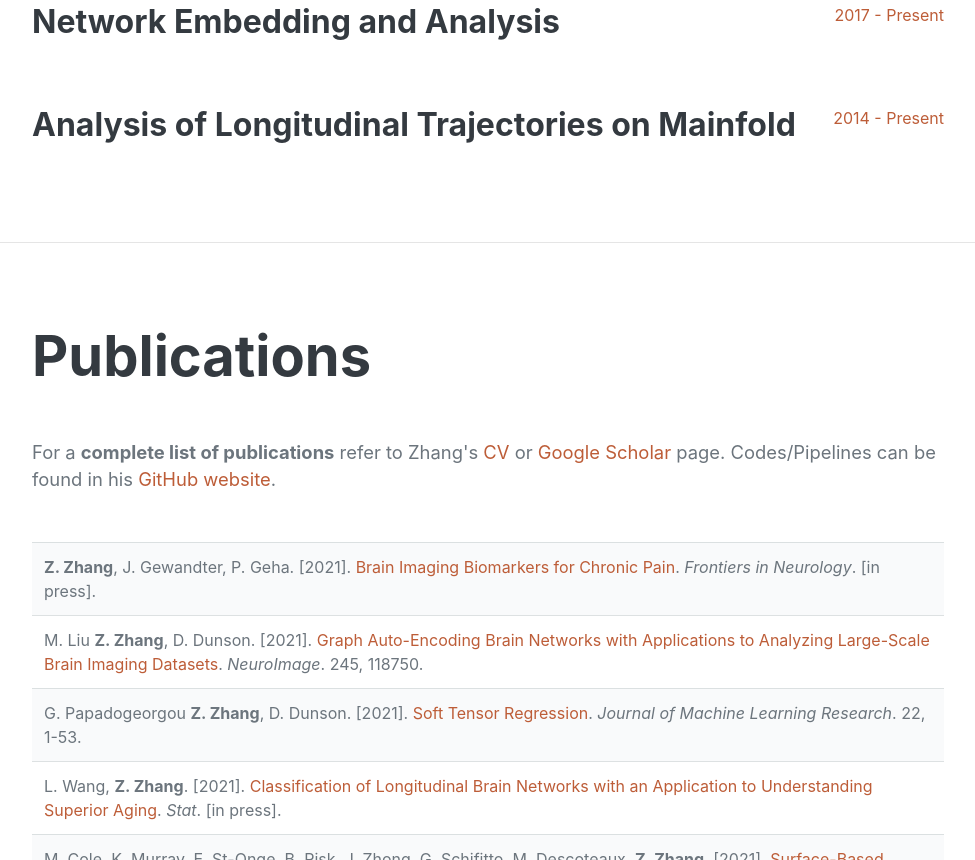
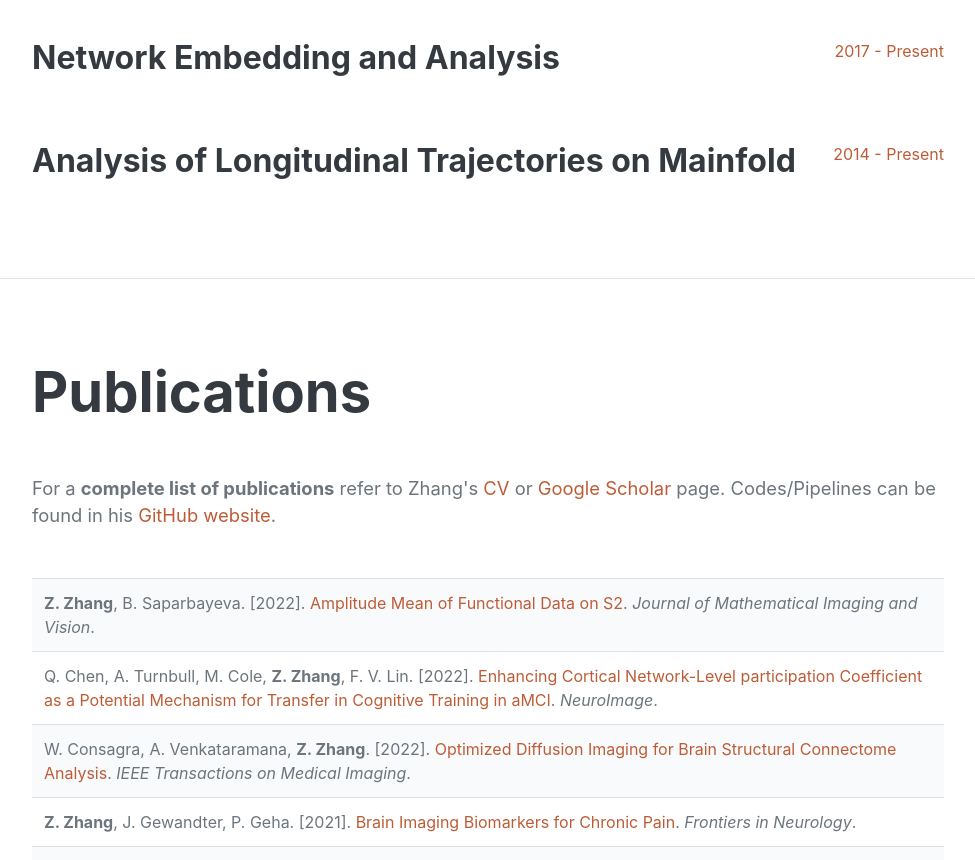
Before and after one commit to zhengwu/zhengwu.github.io, a plain HTML site: page index.html in a window 1280 px wide. Shown: the part 1940-2800 px from the top of the page, without its empty margins (288-1263 px from the left). Drawn offline with nearby package versions, Linux system fonts and the light colour scheme; some icons are missing; a web font is replaced by a local one.

Commit message:
update publications

```diff
--- a/index.html
+++ b/index.html
@@ -56,7 +56,7 @@
                         <a class="social-icon" href="zhengwu-cv.pdf"><i class="ai ai-cv"></i></a>
 
                          <p class="subheading mb-5"><subblack>Research Interests:</subblack> <subsmall>Brain Connectomics, Imaging Genetics, Shape  and  Functional Data Analysis, Computational Neuroscience, Bayesian Statistics, Machine Learning</subsmall></p>
-                         <p class="text-primary"><strong>Potential students:</strong> <subsmall>I'm looking for self-motivated students with strong computing skills to work with me in Machine Learning, Brain Network Analysis, and Computational Neuroscience. </subsmall></p>
+                         <p class="text-primary"><strong>Potential students:</strong> <subsmall>I'm looking for self-motivated graduate students with strong computing skills to work with me in Machine Learning, Brain Network Analysis, and Computational Neuroscience. </subsmall></p>
                     </div>
                     </div>
                     <h1 class="mb-1">
@@ -119,7 +119,17 @@
 
                 <table class="table-bordered">
                 <tr>
-                    <td> <strong> Z. Zhang</strong>, J. Gewandter, P. Geha. [2021]. <a href="https://www.frontiersin.org/articles/10.3389/fneur.2021.734821/full" target="_blank">Brain Imaging Biomarkers for Chronic Pain</a>. <i>Frontiers in Neurology</i>. [in press].</td>
+                    <td> <strong> Z. Zhang</strong>, B. Saparbayeva. [2022]. <a href="" target="_blank">Amplitude Mean of Functional Data on S2</a>. <i>Journal of Mathematical Imaging and Vision</i>.</td>
+                </tr>
+                <tr>
+                    <td> Q. Chen, A. Turnbull, M. Cole, <strong> Z. Zhang</strong>, F. V. Lin. [2022]. <a href="" target="_blank">Enhancing Cortical Network-Level
+                    participation Coefficient  as a Potential Mechanism for Transfer in Cognitive Training in aMCI</a>. <i>NeuroImage</i>.</td>
+                </tr>
+                <tr>
+                    <td> W. Consagra, A. Venkataramana, <strong> Z. Zhang</strong>. [2022]. <a href="https://ieeexplore.ieee.org/abstract/document/9727199" target="_blank">Optimized Diffusion Imaging for Brain Structural Connectome Analysis</a>. <i>IEEE Transactions on Medical Imaging</i>.</td>
+                </tr>
+                <tr>
+                    <td> <strong> Z. Zhang</strong>, J. Gewandter, P. Geha. [2021]. <a href="https://www.frontiersin.org/articles/10.3389/fneur.2021.734821/full" target="_blank">Brain Imaging Biomarkers for Chronic Pain</a>. <i>Frontiers in Neurology</i>.</td>
                 </tr>
                 <tr>
                     <td> M. Liu <strong> Z. Zhang</strong>, D. Dunson. [2021]. <a href="https://www.sciencedirect.com/science/article/pii/S1053811921010223" target="_blank">Graph Auto-Encoding Brain Networks with Applications to Analyzing Large-Scale Brain Imaging Datasets</a>. <i>NeuroImage</i>. 245, 118750.</td>
```
